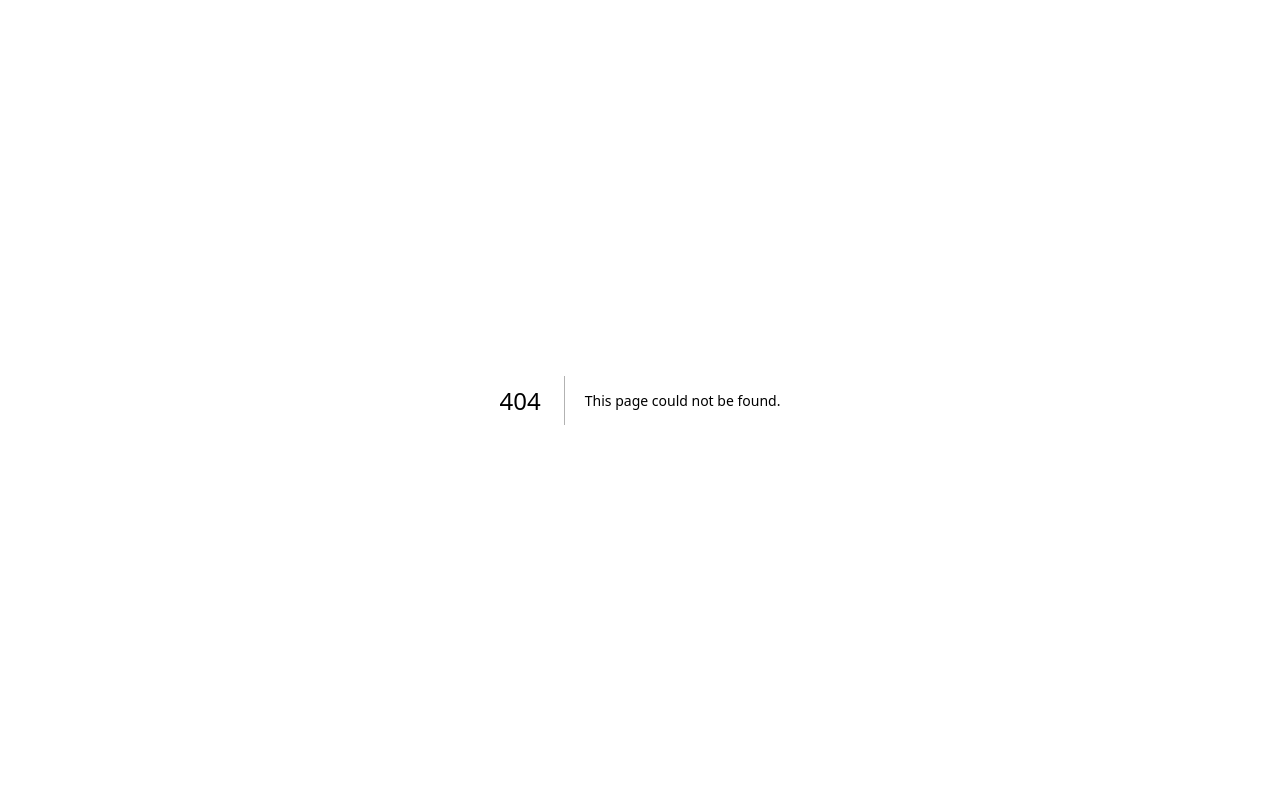
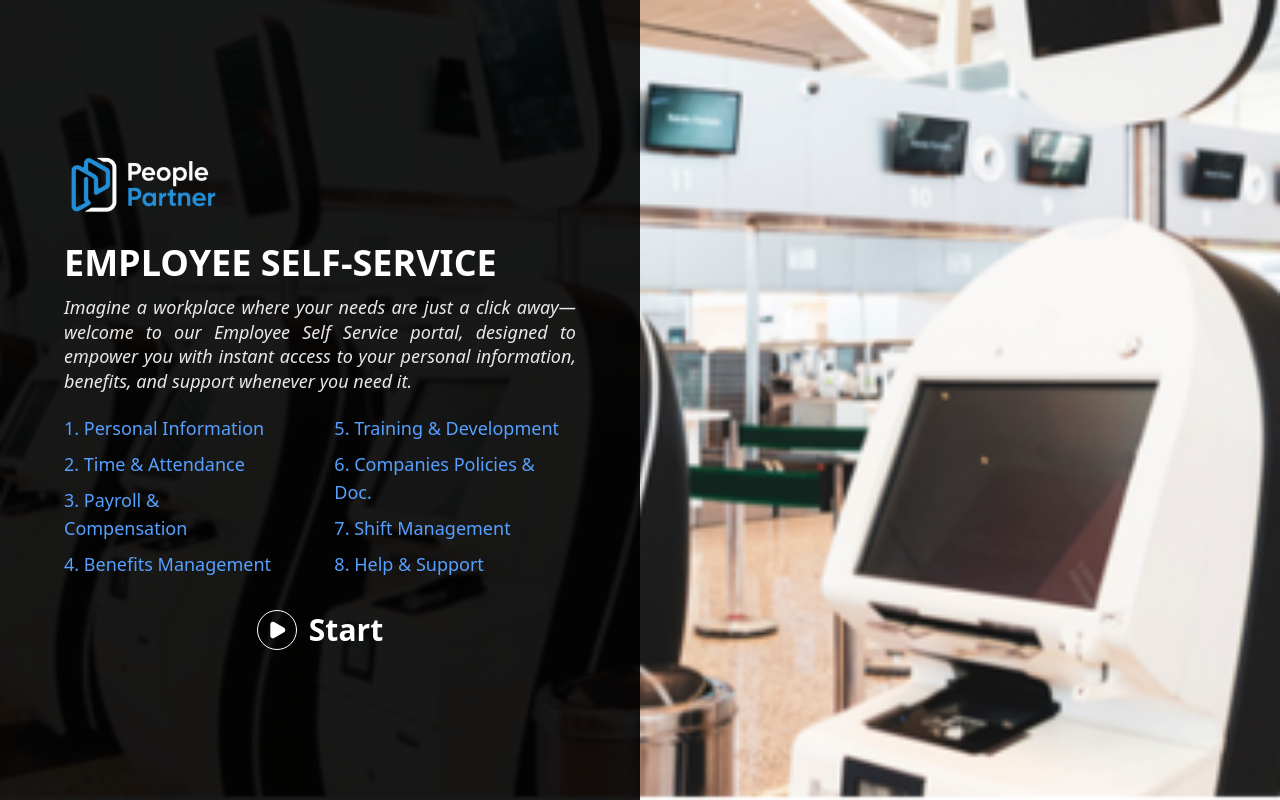
Before and after one commit to logikasistembisnis/fe-hrms, a Next.js app: page /employee-self-service in a window 1280 px wide. Before the commit this address had no page. Built offline with nearby package versions, Linux system fonts and the light colour scheme.

Commit message:
employe self service page

```diff
--- /dev/null
+++ b/src/app/employee-self-service/page.tsx
@@ -0,0 +1,90 @@
+"use client";
+
+import Image from "next/image";
+import { Play } from "lucide-react";
+import { useRouter } from "next/navigation";
+
+export default function EmployeeSelfServicePage() {
+    // Initialize the Next.js router
+    const router = useRouter();
+    // Define the menu items
+    const menuItems = [
+        "Personal Information",
+        "Time & Attendance",
+        "Payroll & Compensation",
+        "Benefits Management",
+        "Training & Development",
+        "Companies Policies & Doc.",
+        "Shift Management",
+        "Help & Support",
+    ];
+
+    // Split the menu items into two columns
+    const leftColumn = menuItems.slice(0, 4);
+    const rightColumn = menuItems.slice(4);
+
+    return (
+        <main
+            className="relative min-h-screen bg-cover bg-center"
+            style={{ backgroundImage: "url('/bg-employee.png')" }}
+        >
+            {/* Left Content */}
+            <div className="absolute inset-0 bg-black/90 flex flex-col justify-center md:w-1/2 px-8 md:px-16 py-12 text-white">
+                {/* Logo */}
+                <div className="flex items-center mb-6">
+                    <Image
+                        src="/logo.png"
+                        alt="People Partner Logo"
+                        width={100}
+                        height={100}
+                        className="w-40 h-auto"
+                    />
+                </div>
+
+                {/* Title */}
+                <h2 className="text-4xl font-bold mb-3">EMPLOYEE SELF-SERVICE</h2>
+
+                {/* Description */}
+                <p className="text-white/90 leading-snug text-justify text-lg italic mb-5">
+                    Imagine a workplace where your needs are just a click away—welcome to
+                    our Employee Self Service portal, designed to empower you with instant
+                    access to your personal information, benefits, and support whenever
+                    you need it.
+                </p>
+
+                {/* Menu */}
+                <div className="flex gap-12 mb-8">
+                    {/* Left column */}
+                    <div className="flex flex-col gap-2">
+                        {leftColumn.map((item, index) => (
+                            <p key={index} className="text-[#56A0FF] text-lg font-medium">
+                                {index + 1}. {item}
+                            </p>
+                        ))}
+                    </div>
+
+                    {/* Right column */}
+                    <div className="flex flex-col gap-2">
+                        {rightColumn.map((item, index) => (
+                            <p key={index + 4} className="text-[#56A0FF] text-lg font-medium">
+                                {index + 5}. {item}
+                            </p>
+                        ))}
+                    </div>
+                </div>
+
+                {/* Start Button */}
+                <div className="flex justify-center">
+                    <button
+                    onClick={() => router.push("/employee-self-service/information")}
+                    className="flex items-center gap-3 text-3xl font-bold text-white transition-colors hover:text-[#56A0FF]">
+                        <div className="flex items-center justify-center w-10 h-10 rounded-full border border-white">
+                            <Play className="w-5 h-5 text-white fill-white" />
+                        </div>
+                        <span>Start</span>
+                    </button>
+                </div>
+            </div>
+        </main>
+    );
+}
```
Also changed, not shown: public/bg-employee.png (added).
